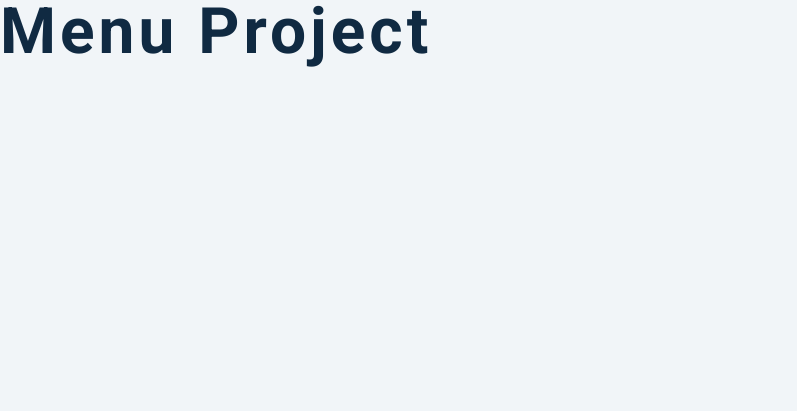
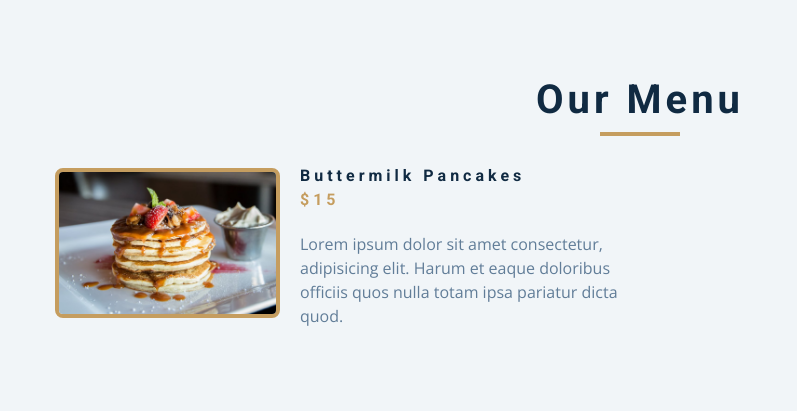
Before and after one commit to khairellah/js_08_menu, a plain HTML site: page index.html in a window 1280 px wide. Shown: the whole page, without its empty margins (0-797 px from the left). Drawn offline with nearby package versions, Linux system fonts and the light colour scheme.

Commit message:
Add html code

```diff
--- a/index.html
+++ b/index.html
@@ -13,7 +13,29 @@
     <link rel="stylesheet" href="styles.css" />
   </head>
   <body>
-    <h1>menu project</h1>
+    <section class="menu">
+      <!-- Title -->
+      <div class="title">
+        <h2>Our Menu</h2>
+        <div class="underline"></div>
+      </div>
+      <!-- Filter -->
+      <!-- Menu items-->
+      <div class="section-center">
+        <!-- Single Item -->
+        <article class="menu-item">
+          <img src="./menu-item.jpeg" class="photo" alt="menu item">
+          <div class="item-info">
+            <head>
+              <h4>buttermilk pancakes</h4>
+              <h4 class="price">$15</h4>
+            </head>
+            <p class="item-text">Lorem ipsum dolor sit amet consectetur, adipisicing elit. Harum et eaque doloribus officiis quos nulla totam ipsa pariatur dicta quod.</p>
+          </div>
+        </article>
+        <!-- end of Single Item -->
+      </div>
+    </section>
     <!-- javascript -->
     <script src="app.js"></script>
   </body>
```
